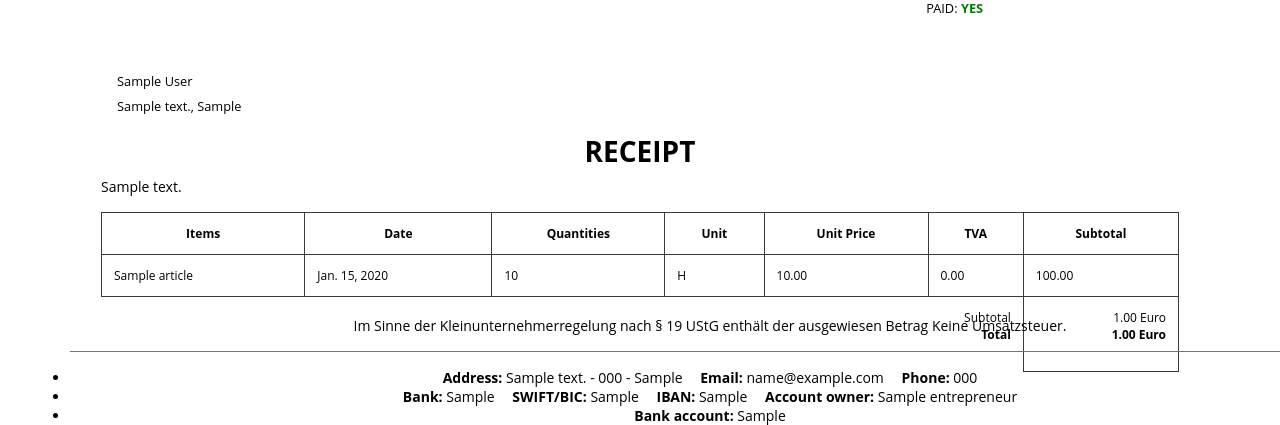
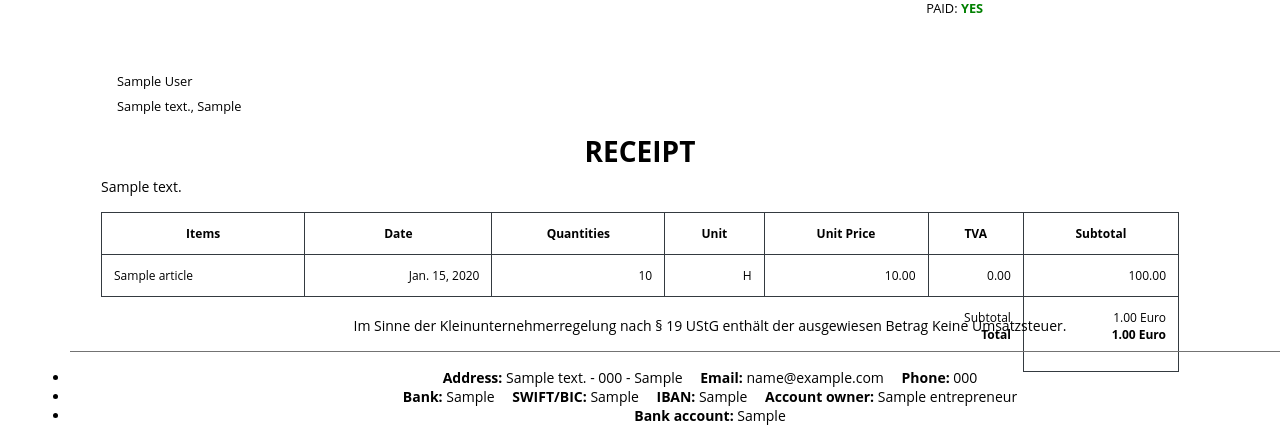
Before and after one commit to AbouYounes/django_invoice_manager, a Django app: template templates/invoice-pdf.html in a window 1280 px wide; the page is wider, and only the part inside the window is pictured. Shown: the part 375-800 px from the top of that part. Run offline with Django 5.2, Linux system fonts and the light colour scheme; the template is opened without the code that fills it: values that come from a table or form of the project are taken from there, others are empty; tables that the repository leaves empty hold one stand-in row (values such as "Sample post").

Commit message:
add-invoice refatoring code

```diff
--- a/templates/invoice-pdf.html
+++ b/templates/invoice-pdf.html
@@ -277,14 +277,14 @@
     										</thead>
     										<tbody>
                                                 {% for article in articles %}
-    											<tr class="text-left">
-                                                    <td class="border border-dark">{{ article.name }}</td>
-													<td class="border border-dark">{{ article.article_date }}</td>
-													<td class="border border-dark">{{ article.quantity }}</td>
-													<td class="border border-dark">{{ article.unit_type }}</td>
-													<td class="border border-dark">{{ article.unit_price }}</td>
-													<td class="border border-dark">{{ article.tva }}</td>
-													<td class="border border-dark">{{ article.get_total }}</td>
+    											<tr>
+                                                    <td class="border border-dark text-left">{{ article.name }}</td>
+													<td class="border border-dark text-right">{{ article.article_date }}</td>
+													<td class="border border-dark text-right">{{ article.quantity }}</td>
+													<td class="border border-dark text-right">{{ article.unit_type }}</td>
+													<td class="border border-dark text-right">{{ article.unit_price }}</td>
+													<td class="border border-dark text-right">{{ article.tva }}</td>
+													<td class="border border-dark text-right">{{ article.get_total }}</td>
                                                 </tr>
                                                 {% endfor %}
                                                 <tr>
```
Also changed, not shown: templates/add_invoice.html (+22 -7 lines).
